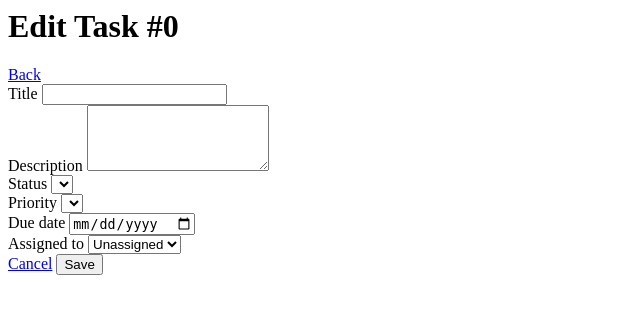
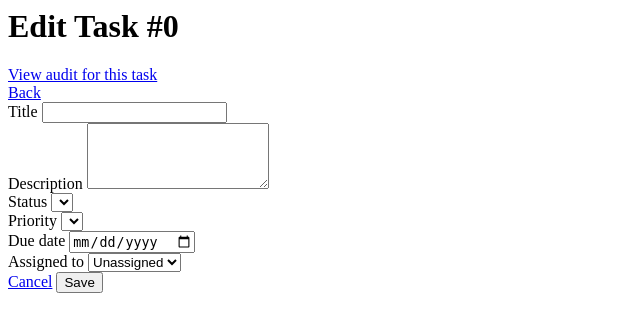
Before and after one commit to dave1980br/ops-dashboard-starter, a PHP site: page /edit.php in a window 1280 px wide. Shown: the top 332 px of the page, without its empty margins (0-640 px from the left). Run offline with PHP 8.4, Linux system fonts and the light colour scheme; data that the repository does not hold is empty; some libraries are stand-ins or nearby versions.

Commit message:
Add link from task edit to filtered audit view

```diff
--- a/src/Views/tasks/edit.php
+++ b/src/Views/tasks/edit.php
@@ -11,11 +11,19 @@ $status = (string)($form['status'] ?? 'new');
 $priority = (string)($form['priority'] ?? 'normal');
 $assignedTo = (string)($form['assigned_to_user_id'] ?? '');
 $dueDate = (string)($form['due_date'] ?? '');
+
+$auditUrl = APP_BASE_PATH . '/audit?entity_type=task&entity_id=' . (int)$taskId;
 ?>
 
 <div class="d-flex align-items-center justify-content-between mb-3">
-  <h1 class="h3 mb-0">Edit Task #<?= (int)$taskId ?></h1>
-  <a class="btn btn-outline-secondary" href="<?= APP_BASE_PATH ?>/tasks">Back</a>
+  <div>
+    <h1 class="h3 mb-1">Edit Task #<?= (int)$taskId ?></h1>
+    <a class="small" href="<?= h($auditUrl) ?>">View audit for this task</a>
+  </div>
+
+  <div class="d-flex gap-2">
+    <a class="btn btn-outline-secondary" href="<?= APP_BASE_PATH ?>/tasks">Back</a>
+  </div>
 </div>
 
 <?php if (!empty($error)): ?>
```
